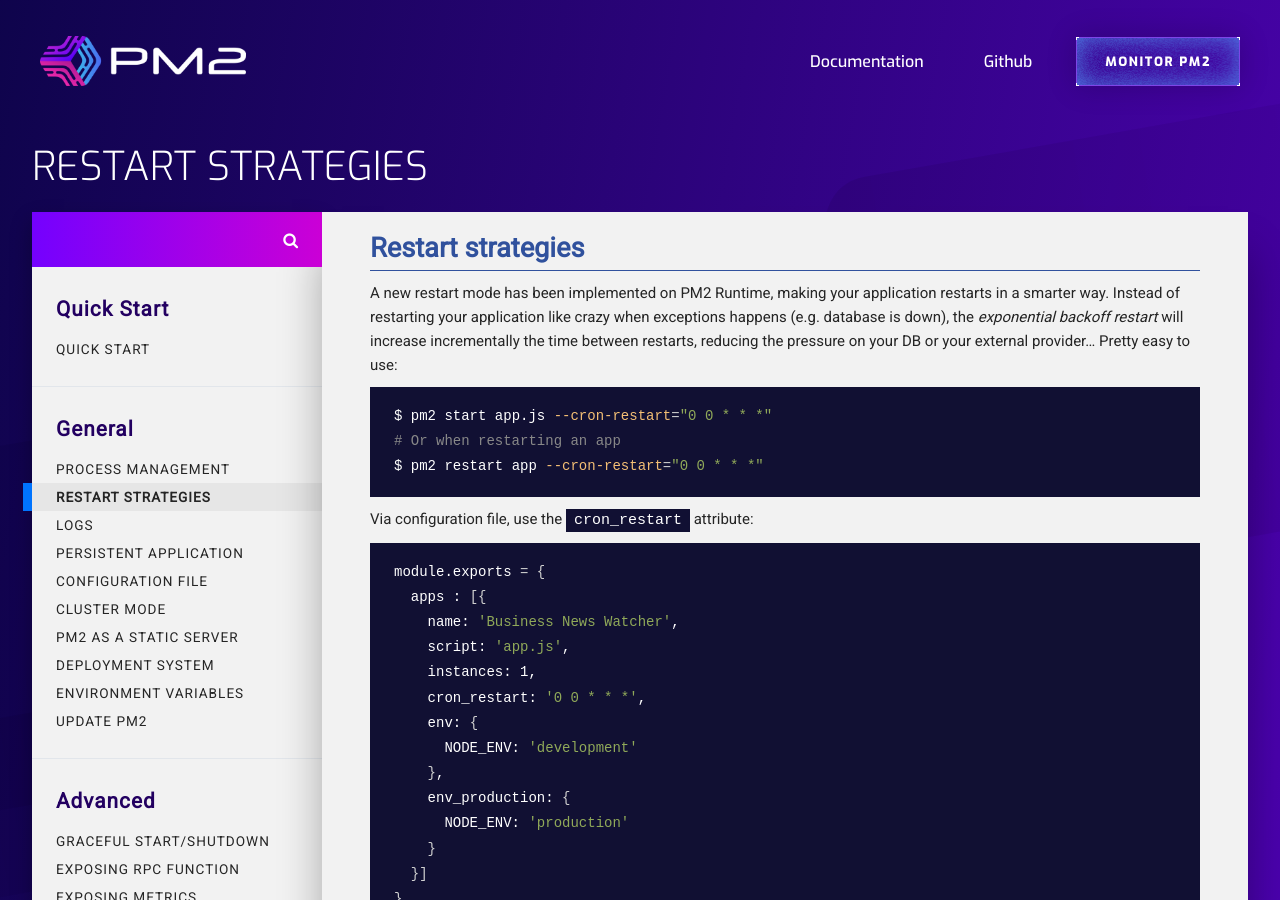
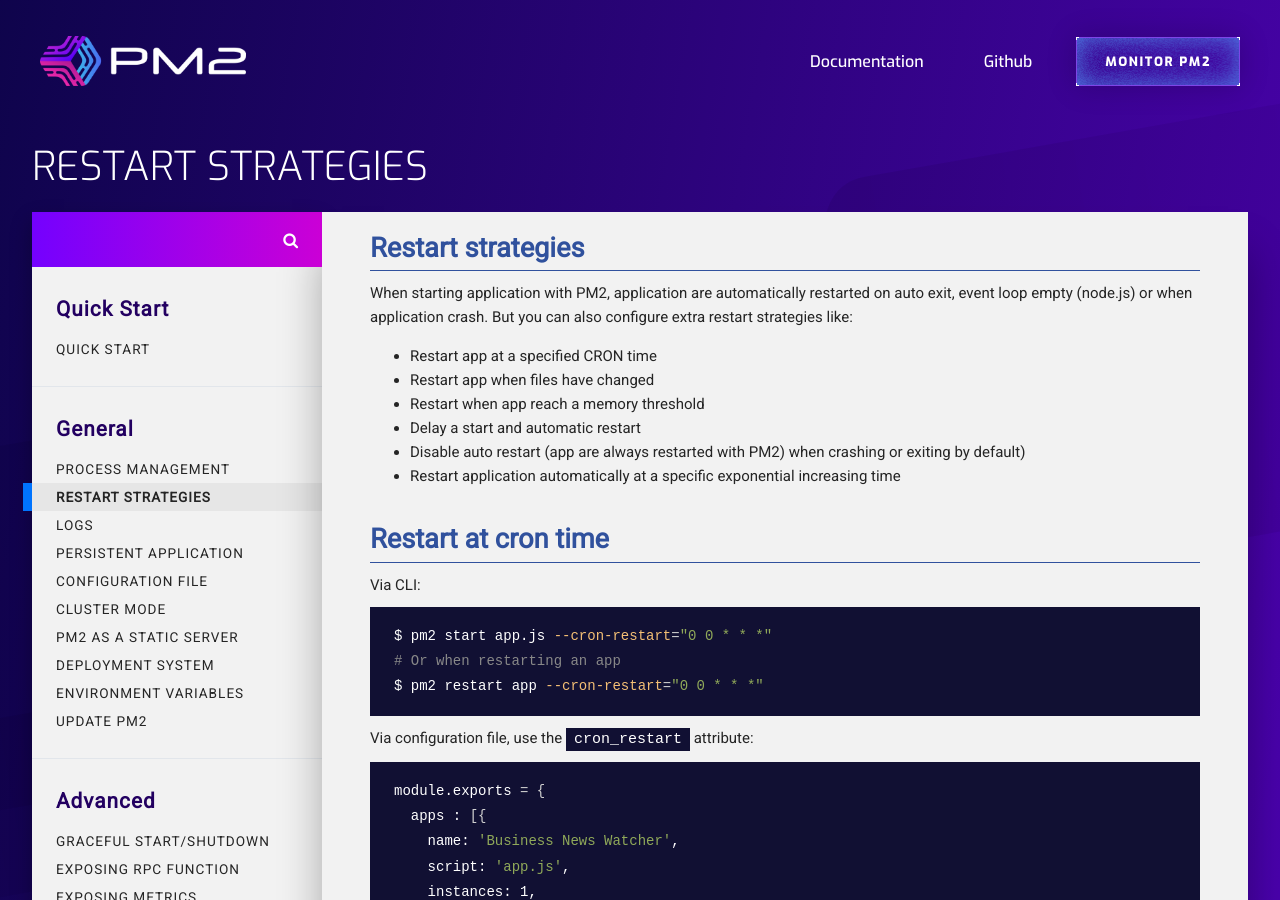
Before and after one commit to pm2-hive/pm2-hive.github.io, a Jekyll site: the page built from docs/features/restart-strategies.md, in a window 1280 px wide and 900 px high. Built offline with Jekyll 4.4.1, drawn with Linux system fonts in a browser that asks for light colours; comment, search, counter and statistics services are not loaded.

Commit message:
Update restart-strategies.md

````diff
--- a/docs/features/restart-strategies.md
+++ b/docs/features/restart-strategies.md
@@ -7,7 +7,19 @@
 
 ## Restart strategies
 
-A new restart mode has been implemented on PM2 Runtime, making your application restarts in a smarter way. Instead of restarting your application like crazy when exceptions happens (e.g. database is down), the *exponential backoff restart* will increase incrementally the time between restarts, reducing the pressure on your DB or your external provider... Pretty easy to use:
+When starting application with PM2, application are automatically restarted on auto exit, event loop empty (node.js) or when application crash.
+But you can also configure extra restart strategies like:
+
+- Restart app at a specified CRON time
+- Restart app when files have changed
+- Restart when app reach a memory threshold
+- Delay a start and automatic restart
+- Disable auto restart (app are always restarted with PM2) when crashing or exiting by default)
+- Restart application automatically at a specific exponential increasing time
+
+## Restart at cron time
+
+Via CLI:
 
 ```bash
 $ pm2 start app.js --cron-restart="0 0 * * *"
````
